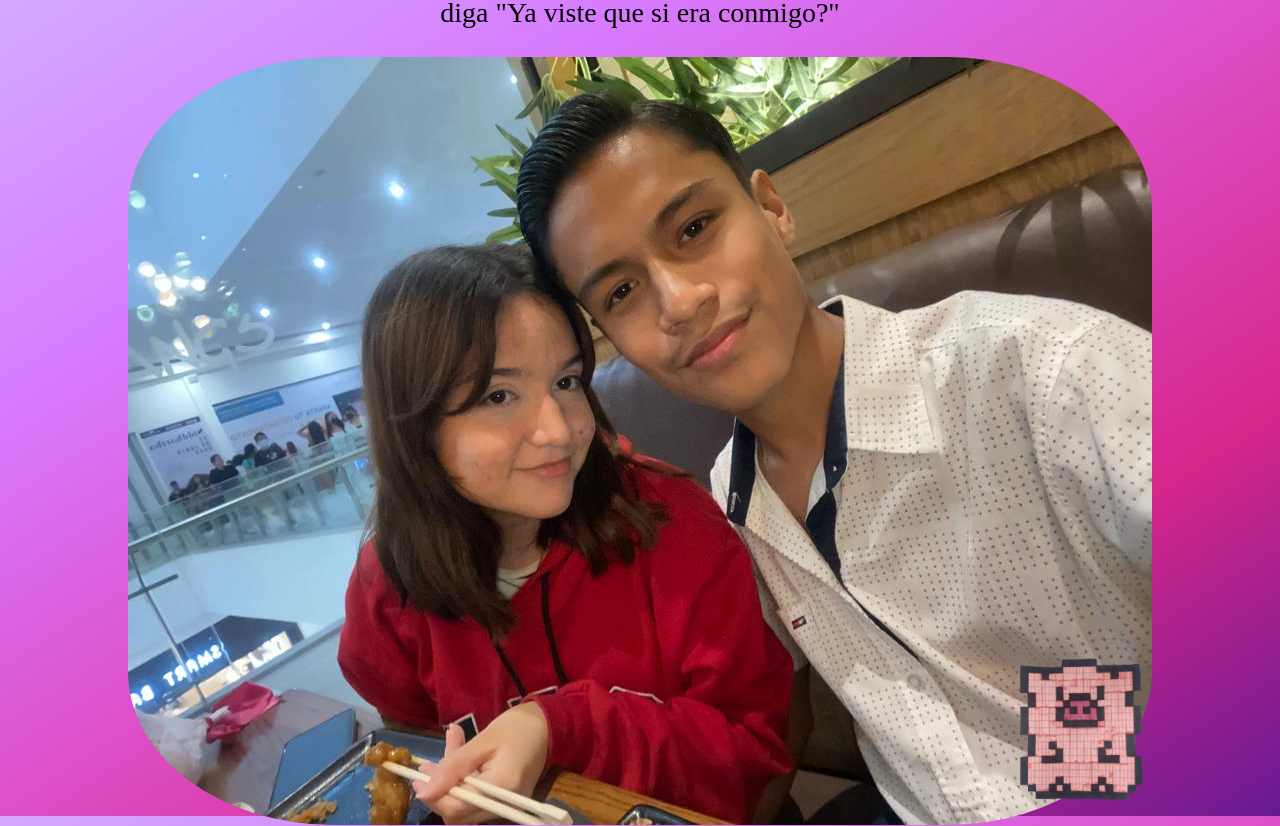
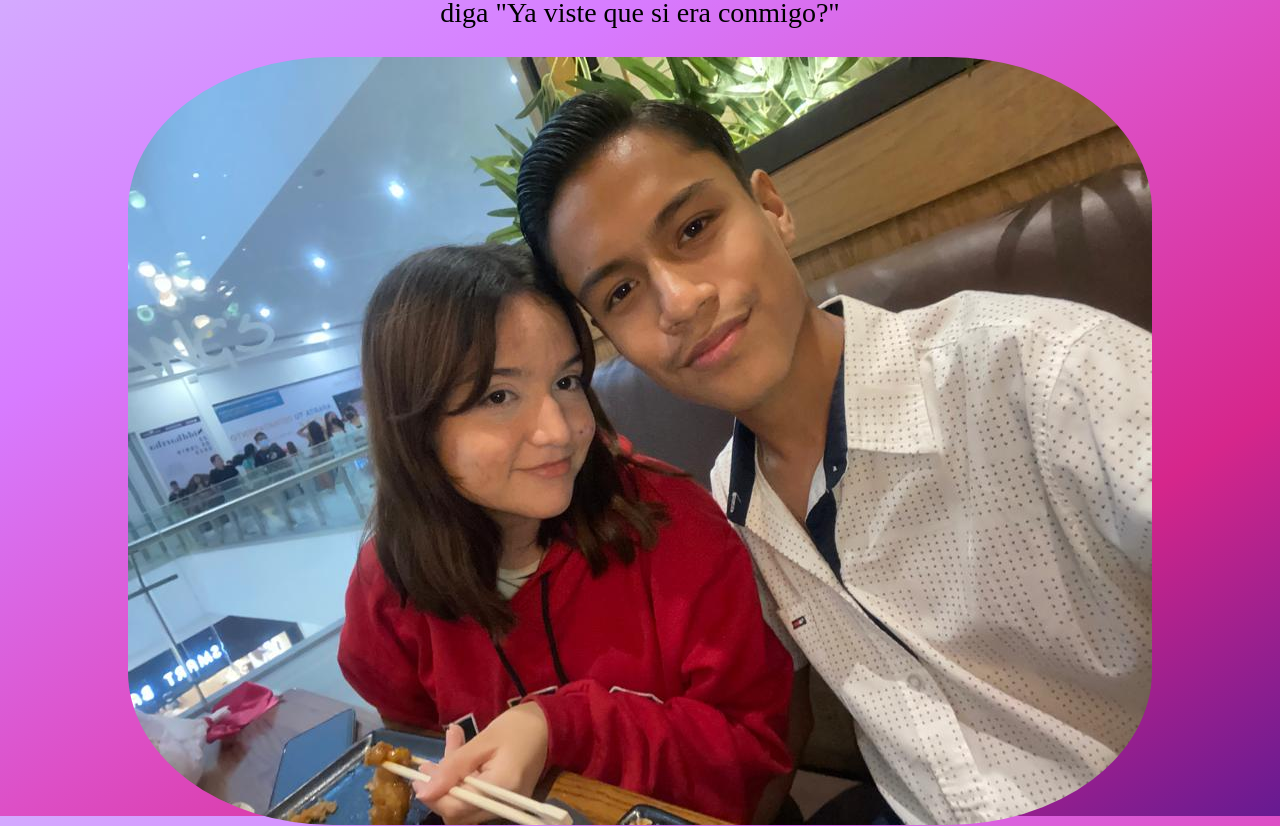
Before and after one commit to ELCalvin14/abremebianca.github.io, a plain HTML site: page index.html in a window 1280 px wide. Shown: the top 826 px of the page. Drawn offline with Linux system fonts and the light colour scheme.

Commit message:
Update index.html

```diff
--- a/index.html
+++ b/index.html
@@ -81,7 +81,6 @@
 			</p>
 			<div class="ana">
 				<img src="dos.jpg" class="dos">
-				<img class="cerdo" src="anacerdo1.png">
 			</div>
 		  <p class="tqm">Tqm Hermosa</p>
 		  <img src="sad.png">
```
